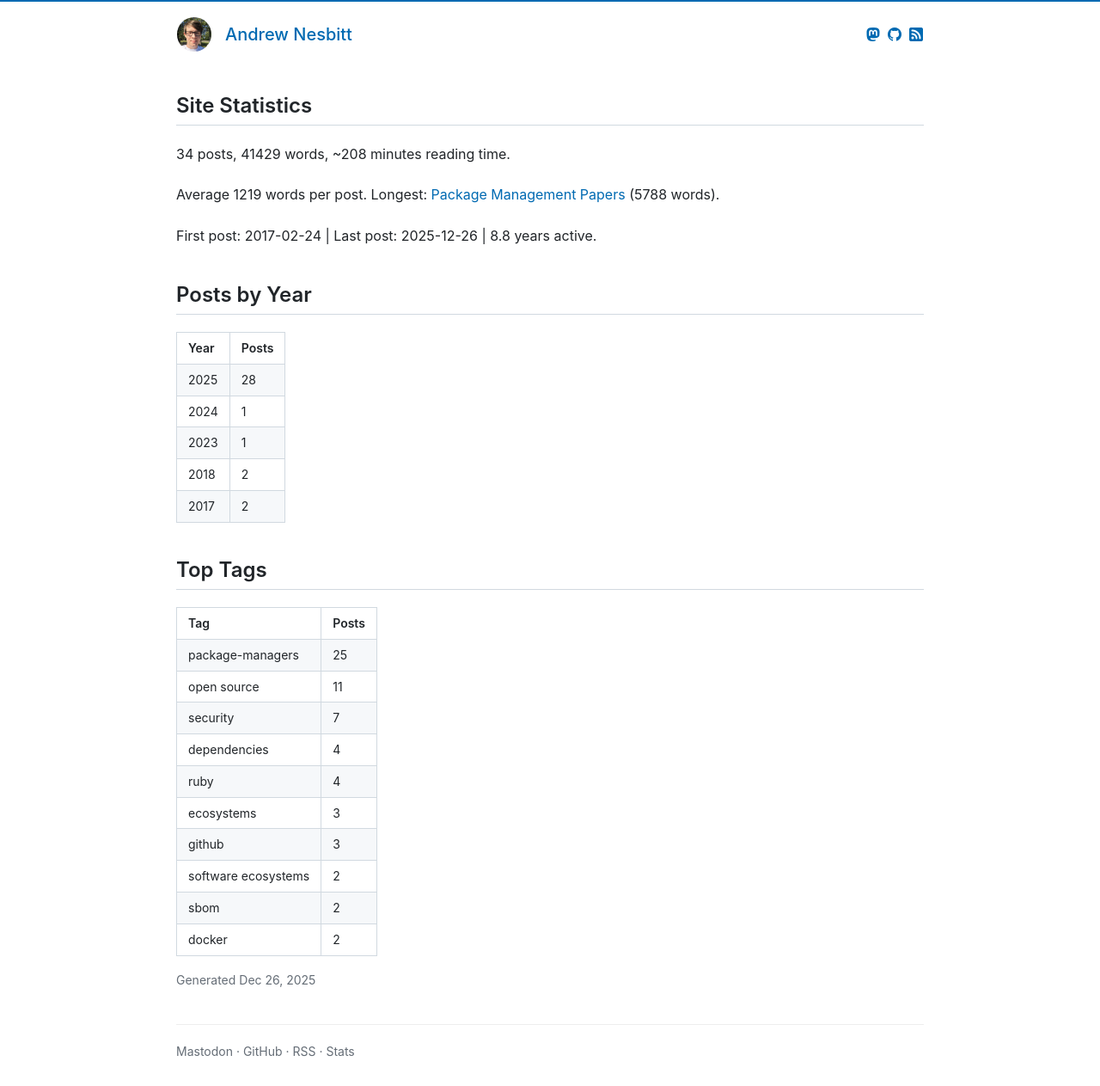
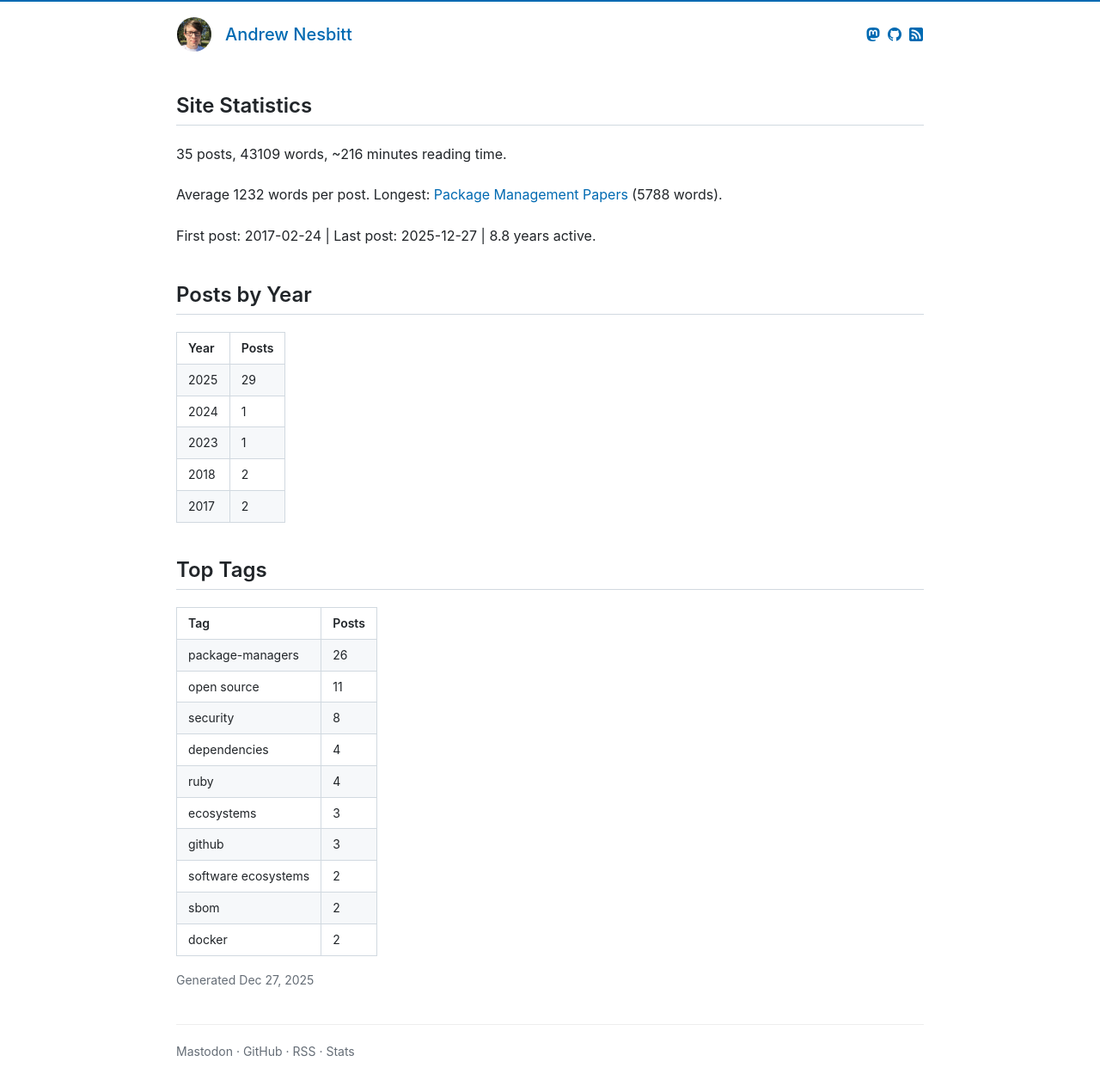
Before and after one commit to andrew/nesbitt.io, a Jekyll site: the page built from stats.html, in a window 1280 px wide. Shown: the whole page at 86% size. Built offline with Jekyll 4.4.1, drawn with Linux system fonts in a browser that asks for light colours.

```diff
--- a/_data/stats.json
+++ b/_data/stats.json
@@ -1,9 +1,9 @@
 {
-  "generated_at": "2025-12-26T22:29:24Z",
-  "total_posts": 34,
-  "total_words": 41429,
-  "reading_minutes": 208,
-  "average_words": 1219,
+  "generated_at": "2025-12-27T08:55:19Z",
+  "total_posts": 35,
+  "total_words": 43109,
+  "reading_minutes": 216,
+  "average_words": 1232,
   "longest_post": {
     "title": "Package Management Papers",
     "url": "/2025/11/13/package-management-papers.html",
@@ -20,16 +20,16 @@
     "date": "2017-02-24"
   },
   "last_post": {
-    "title": "How uv got so fast",
-    "url": "/2025/12/26/how-uv-got-so-fast.html",
-    "date": "2025-12-26"
+    "title": "How to Ruin All of Package Management",
+    "url": "/2025/12/27/how-to-ruin-all-of-package-management.html",
+    "date": "2025-12-27"
   },
   "years_active": 8.8,
   "posts_per_month": 0.3,
   "posts_by_year": [
     {
       "year": 2025,
-      "count": 28
+      "count": 29
     },
     {
       "year": 2024,
@@ -51,7 +51,7 @@
   "posts_by_month": [
     {
       "month": "2025-12",
-      "count": 20
+      "count": 21
     },
     {
       "month": "2025-11",
@@ -85,12 +85,12 @@
     "wednesday": 4,
     "thursday": 7,
     "friday": 6,
-    "saturday": 4
+    "saturday": 5
   },
   "tags": [
     {
       "name": "package-managers",
-      "count": 25
+      "count": 26
     },
     {
       "name": "open source",
@@ -98,7 +98,7 @@
     },
     {
       "name": "security",
-      "count": 7
+      "count": 8
     },
     {
       "name": "dependencies",
```
Also changed, not shown: _posts/2025-12-26-how-uv-got-so-fast.md (+5 -3 lines).
